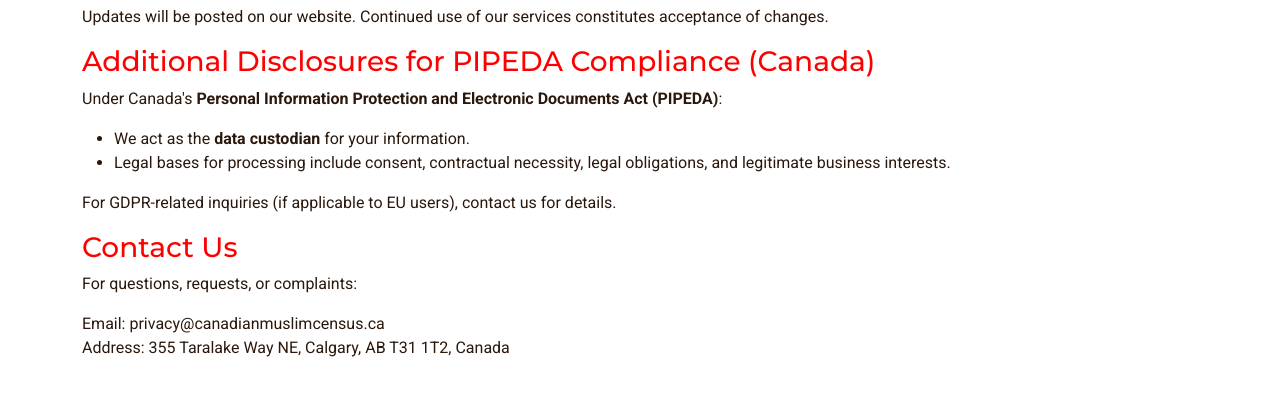
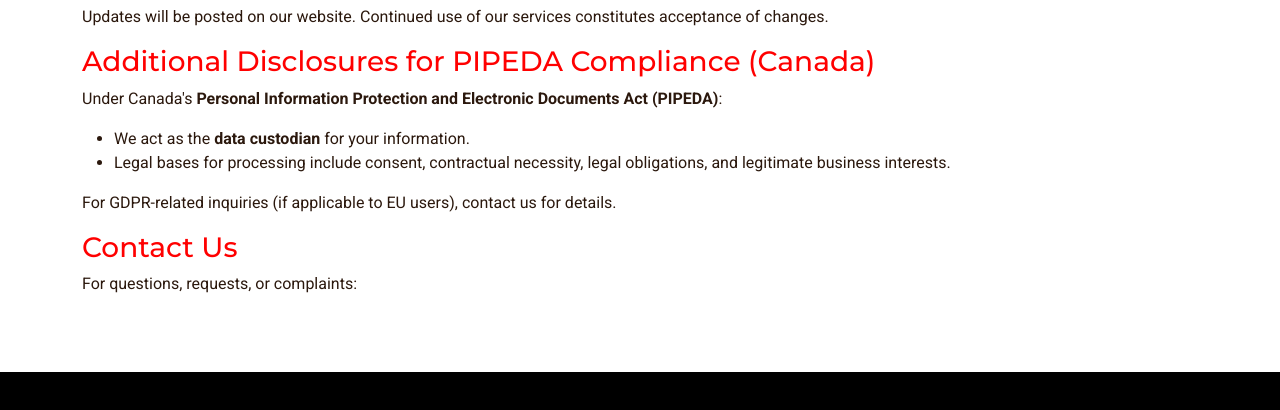
Before and after one commit to pypyguru/MC-Website, a plain HTML site: page privacy.html in a window 1280 px wide. Shown: the part 2274-2684 px from the top of the page. Drawn offline with Linux system fonts and the light colour scheme.

Commit message:
Update privacy.html

```diff
--- a/privacy.html
+++ b/privacy.html
@@ -201,8 +201,7 @@
 
                             <h3 style='color:red'>Contact Us</h3>
                             <p>For questions, requests, or complaints:</p>
-                            <p>Email: privacy@canadianmuslimcensus.ca<br>
-                                Address: 355 Taralake Way NE, Calgary, AB T31 1T2, Canada</p>
+                            <p></p>
                         </div>
                     </div>
                 </div>
```
